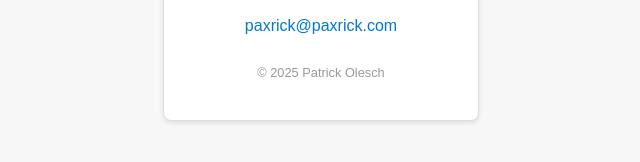
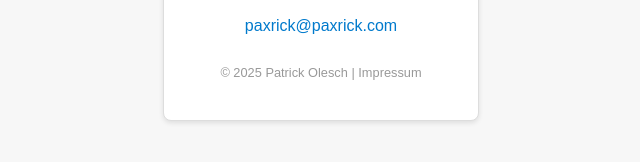
Before and after one commit to paxrick/paxrick.github.io, a plain HTML site: page index.html in a window 1280 px wide. Shown: the part 396-558 px from the top of the page, 319-959 px from the left. Drawn offline with Linux system fonts and the light colour scheme.

Commit message:
Update index.html footer?

```diff
--- a/index.html
+++ b/index.html
@@ -51,7 +51,9 @@
         <h1>This is Paxrick.</h1>
         <div class="claim">Focus. Deliver. Repeat.</div>
         <p><a href="mailto:paxrick@paxrick.com">paxrick@paxrick.com</a></p>
-        <footer>&copy; 2025 Patrick Olesch</footer>
+<footer>
+    &copy; 2025 Patrick Olesch | <a href="impressum.html" style="color: #999; text-decoration: none;">Impressum</a>
+</footer>
     </div>
 </body>
 </html>
```
